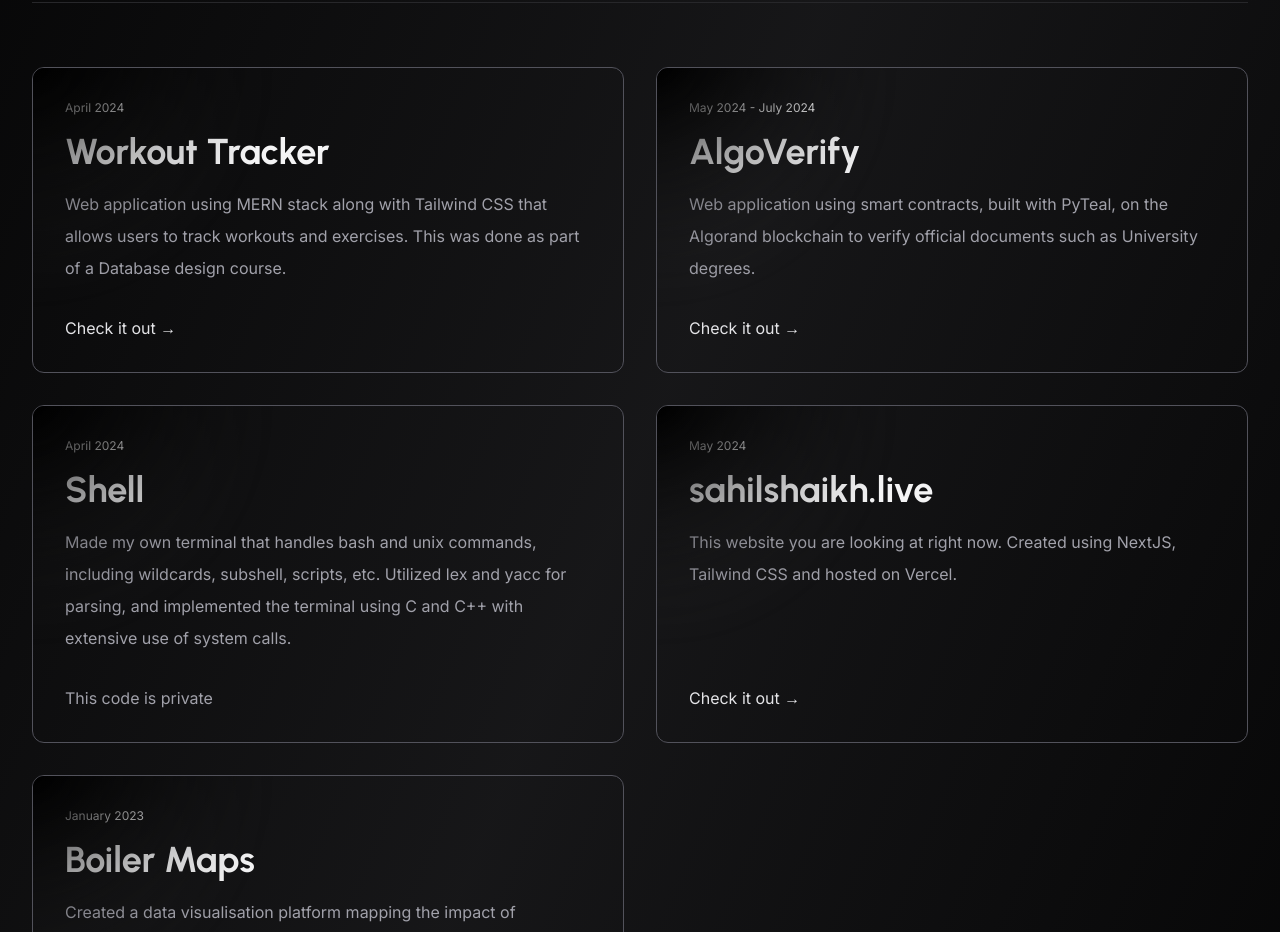
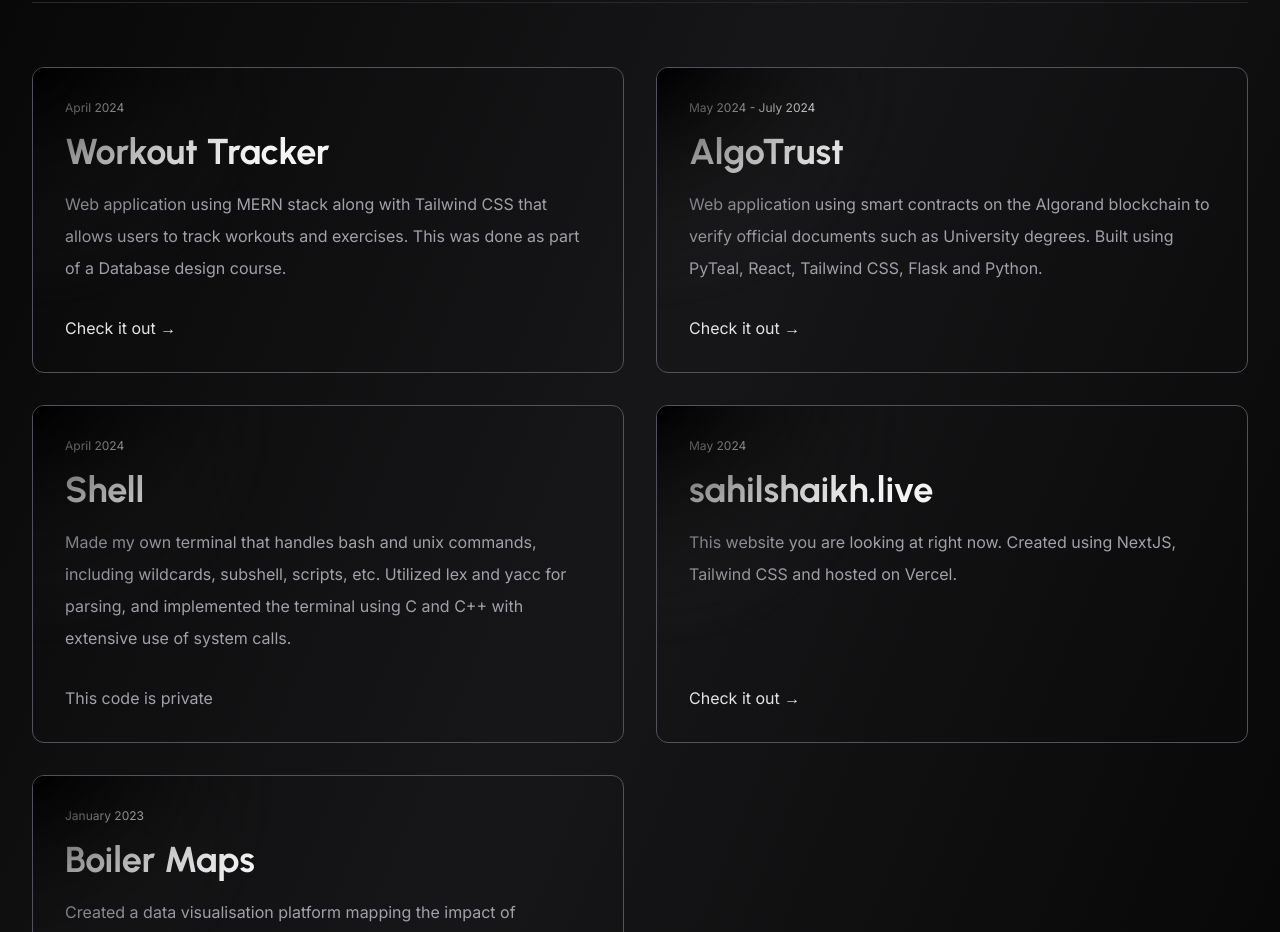
Before and after one commit to sahil7886/personal_website, a Next.js app: page / in a window 1280 px wide. Shown: the part 1100-2032 px from the top of the page. Built offline with nearby package versions, Linux system fonts and the light colour scheme.

Commit message:
Project changes

```diff
--- a/src/app/page.tsx
+++ b/src/app/page.tsx
@@ -110,10 +110,10 @@ export default function Home() {
                 <h2
                   className="mt-4 text-3xl font-bold text-zinc-100 group-hover:text-white sm:text-4xl font-display"
                 >
-                  AlgoVerify
+                  AlgoTrust
                 </h2>
                 <p className="mt-4 mb-14 leading-8 duration-150 text-zinc-400 group-hover:text-zinc-300">
-                  Web application using smart contracts, built with PyTeal, on the Algorand blockchain to verify official documents such as University degrees.
+                  Web application using smart contracts on the Algorand blockchain to verify official documents such as University degrees. Built using PyTeal, React, Tailwind CSS, Flask and Python.
                 </p>
                 <div className="absolute bottom-4 md:bottom-8">
                   <p className="hidden text-zinc-200 hover:text-zinc-50 lg:block">
```
